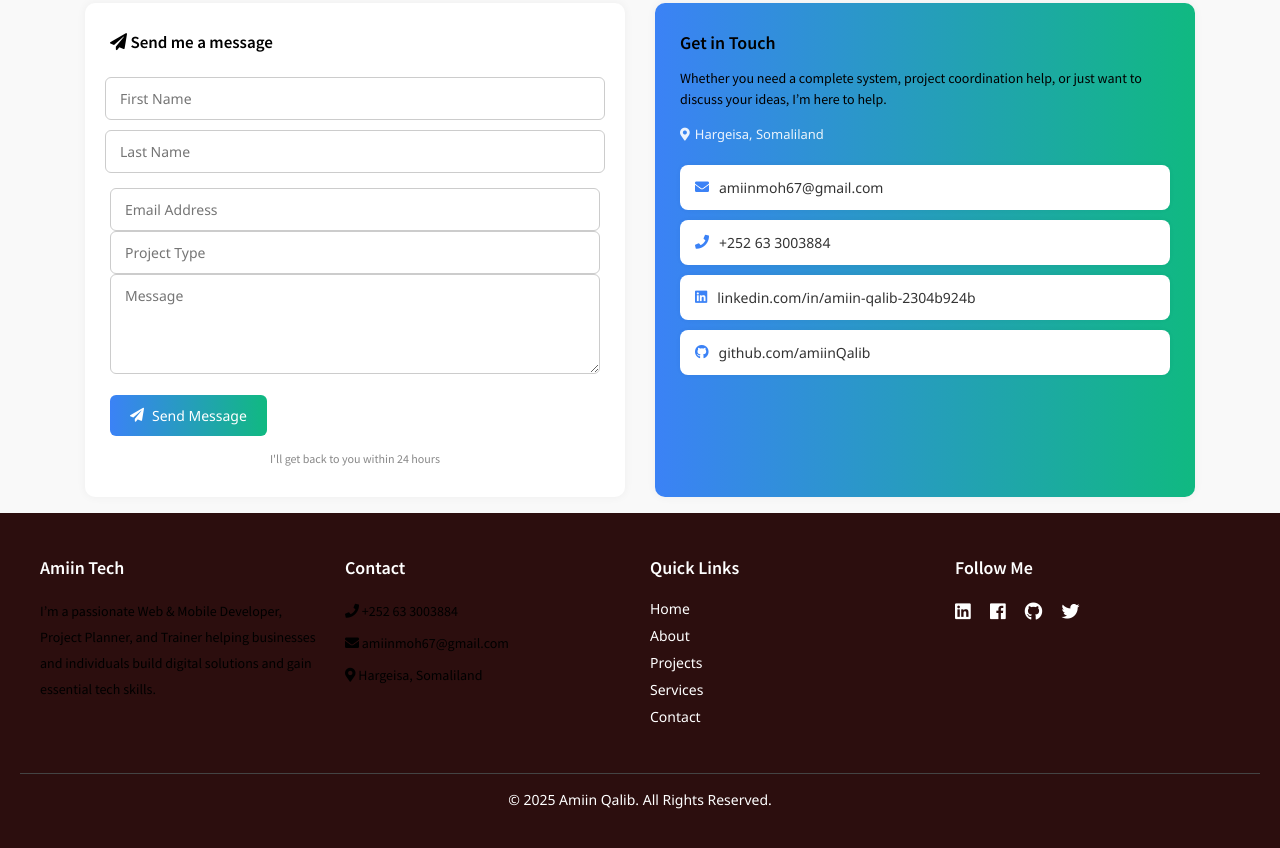
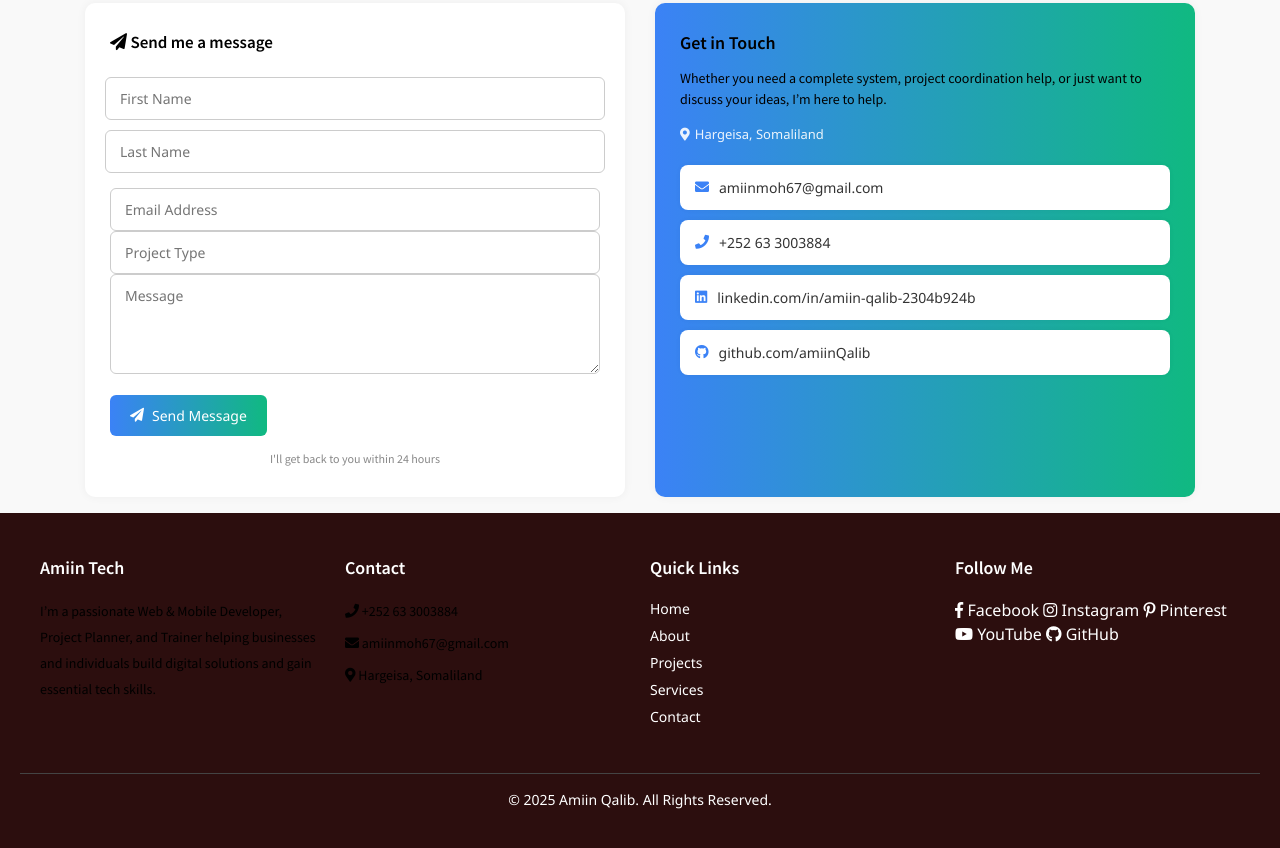
Before and after one commit to amiin143/amiin-portfolio, a plain HTML site: page about.html in a window 1280 px wide. Shown: the part 2853-3701 px from the top of the page. Drawn offline with Linux system fonts and the light colour scheme.

Commit message:
Update about.html

```diff
--- a/about.html
+++ b/about.html
@@ -432,12 +432,24 @@
 
     <div class="footer-column">
       <h5>Follow Me</h5>
-      <div class="social-icons">
-        <a href="https://www.linkedin.com/in/amiin-qalib-2304b924b" target="_blank"><i class="fab fa-linkedin"></i></a>
-        <a href="https://facebook.com" target="_blank"><i class="fab fa-facebook"></i></a>
-        <a href="https://github.com" target="_blank"><i class="fab fa-github"></i></a>
-        <a href="https://twitter.com" target="_blank"><i class="fab fa-twitter"></i></a>
-      </div>
+      <div class="social-links">
+  <a href="https://www.facebook.com/zeramiinjoseph.mahamoud" target="_blank">
+    <i class="fab fa-facebook-f"></i> Facebook
+  </a>
+  <a href="https://www.instagram.com/amein_qalib?igsh=dmw5MnYxbDdyd3Fr" target="_blank">
+    <i class="fab fa-instagram"></i> Instagram
+  </a>
+  <a href="https://pin.it/AuvH6afjV" target="_blank">
+    <i class="fab fa-pinterest-p"></i> Pinterest
+  </a>
+  <a href="https://youtube.com/@amiinqalib-rh9fn?si=xOiTpQ--ke22_bUA" target="_blank">
+    <i class="fab fa-youtube"></i> YouTube
+  </a>
+  <a href="https://github.com/amiin143" target="_blank">
+    <i class="fab fa-github"></i> GitHub
+  </a>
+</div>
+
     </div>
   </div>
 
```
